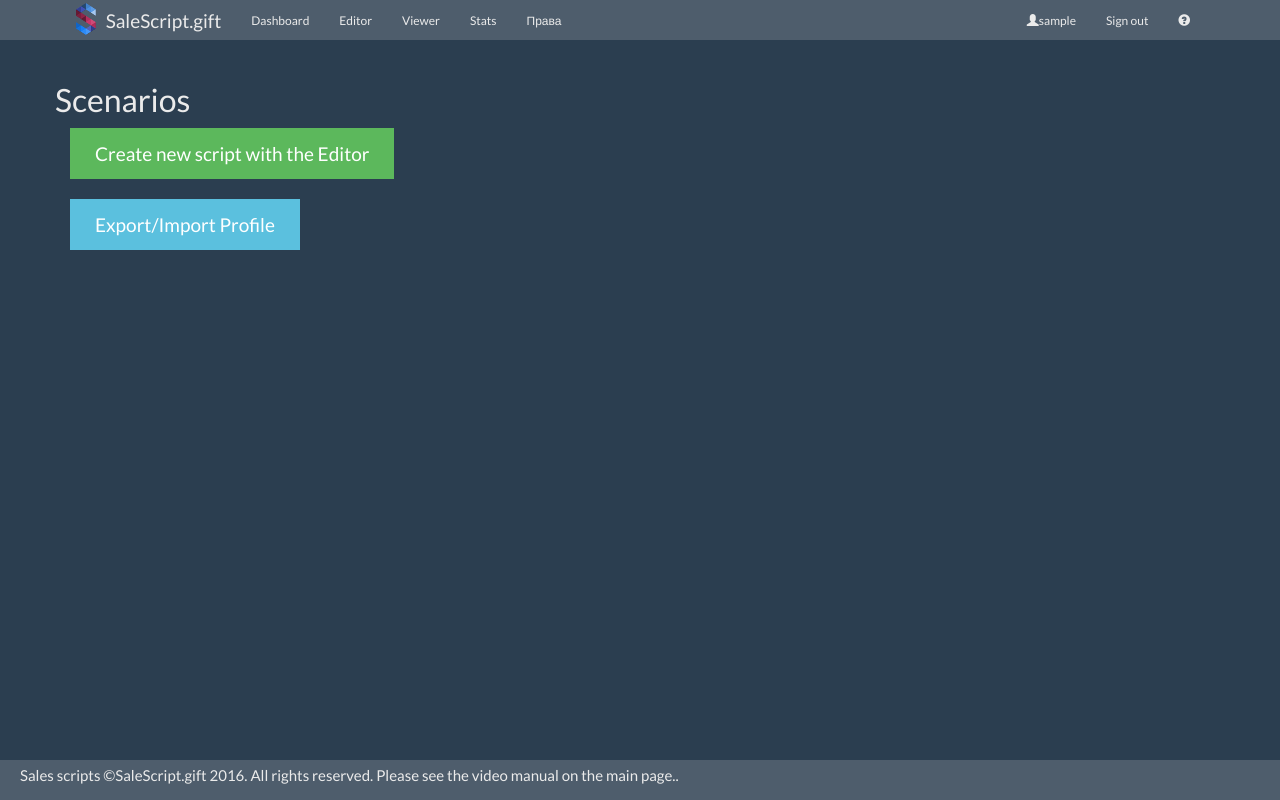
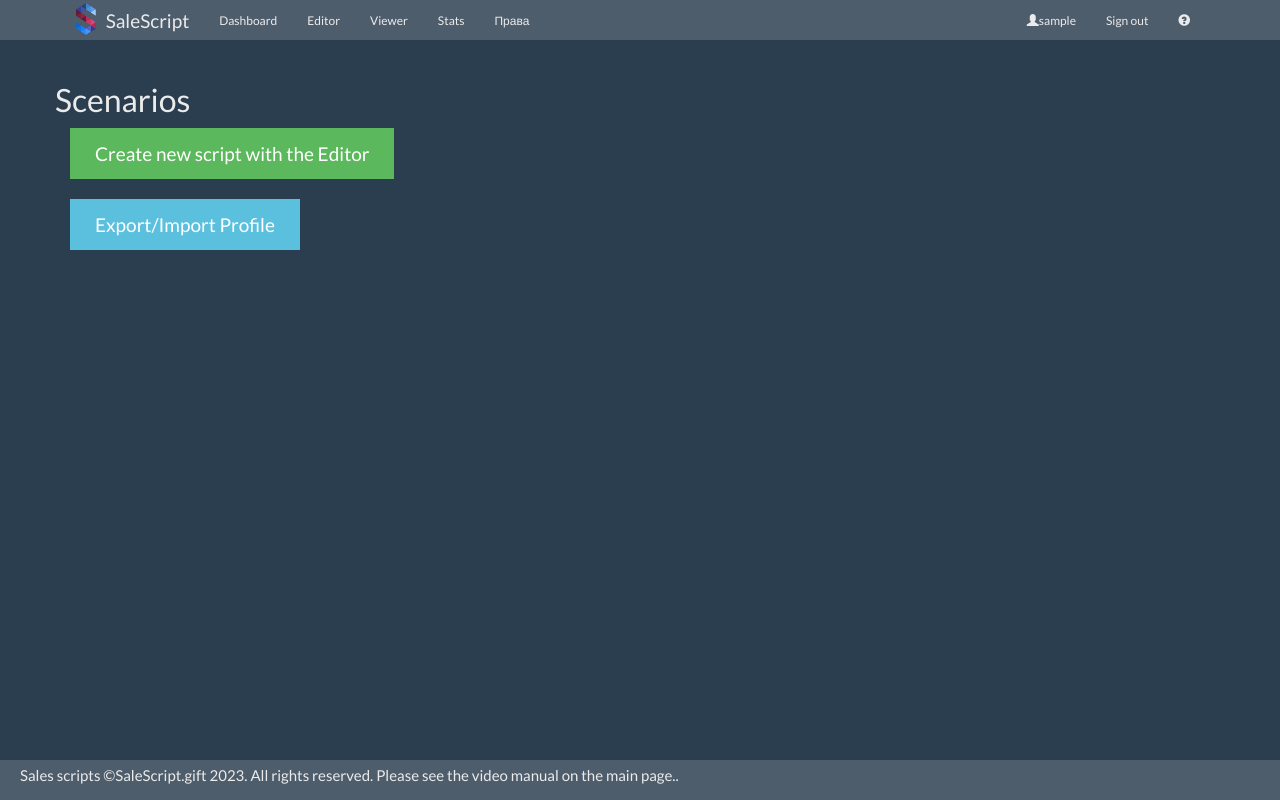
Before and after one commit to dslpdeveloper/salescript, a Django app: page /ru/client/dashboard in a window 1280 px wide. Run offline with Django 3.2, Linux system fonts and the light colour scheme; the visitor is signed in with stand-in values (Sample User, id 1); data that the repository does not hold is empty; parts of the project's set-up code (start-up, migrations or seed data) failed here and were passed over; some libraries are stand-ins or nearby versions.

Commit message:
update 2

```diff
--- a/server/sell-script-backend/clients/templates/registration/login.html
+++ b/server/sell-script-backend/clients/templates/registration/login.html
@@ -20,8 +20,6 @@
                     </a>
                 {% endbuttons %}
             </form>
-            <h3>{% trans "Or Login via Social networks" %}:</h3>
-            {% social_login %}
         </div>
     </div>
     {% endif %}
--- a/server/sell-script-backend/templates/base.html
+++ b/server/sell-script-backend/templates/base.html
@@ -15,7 +15,7 @@
     {% compress css %}
     {% block css-layout %}<link href="{% static "theme/css/flex-layout.css" %}" rel="stylesheet">{% endblock %}
     {% endcompress %}
-    <title>{% block title %}SaleScript.gift: {% block title-subject %}{% trans "Main Page" %}{% endblock %}{% endblock %}</title>
+    <title>{% block title %}SaleScript: {% block title-subject %}{% trans "Main Page" %}{% endblock %}{% endblock %}</title>
     <meta property="og:image" content="https://salescript.gift/static/images/scr.jpg">
     <link rel="image_src" href="https://salescript.gift/static/images/scr.jpg">
     {% block append-head %}{% endblock %}
@@ -46,7 +46,7 @@
             <a class="navbar-brand" href="/">
                 <img src="{% static "images/favicons/favicon-32x32.png" %}"
                      height="32" width="32" style="display: inline; margin-top: -7px;">
-                 {% block brand %}SaleScript.gift{% endblock %}
+                 {% block brand %}SaleScript{% endblock %}
             </a>
         </div>
         <div id="navbar" class="navbar-collapse collapse">
@@ -99,7 +99,7 @@
 {% endblock %}
 {#Sicky footer#}
 <footer class="footer">
-<span>{% trans "Sales scripts" %} ©SaleScript.gift 2016. {% trans "All rights reserved. Please see the video manual on the main page." %}. </span><!-- Link to donate page -->
+<span>{% trans "Sales scripts" %} ©SaleScript.gift 2023. {% trans "All rights reserved. Please see the video manual on the main page." %}. </span><!-- Link to donate page -->
 
 </footer>
 {#End footer#}
```
